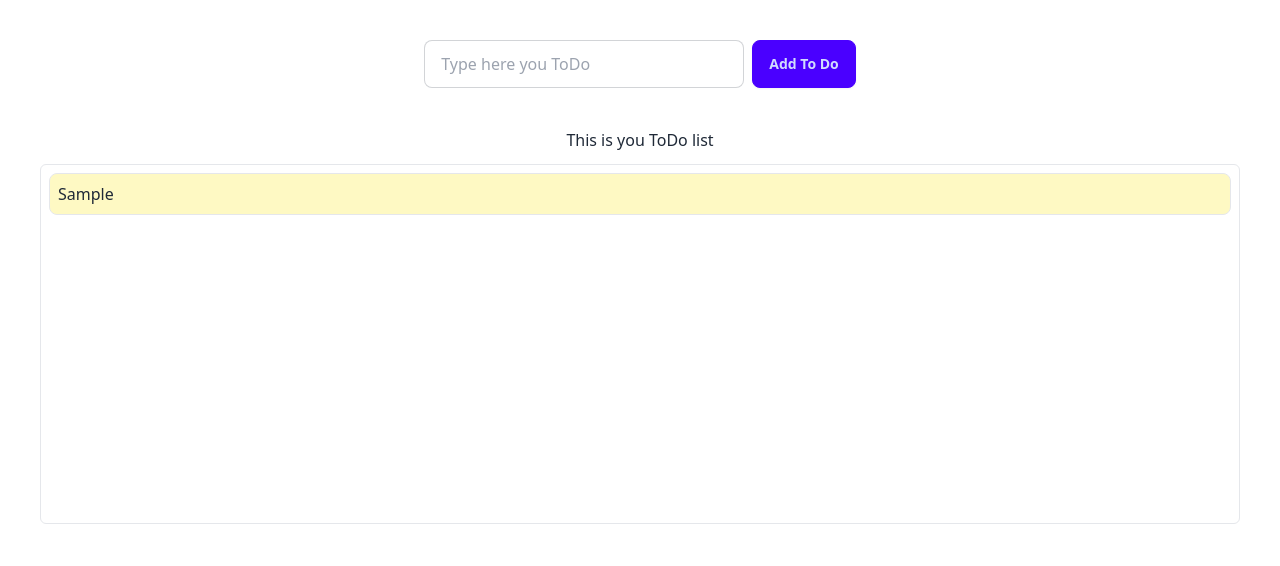
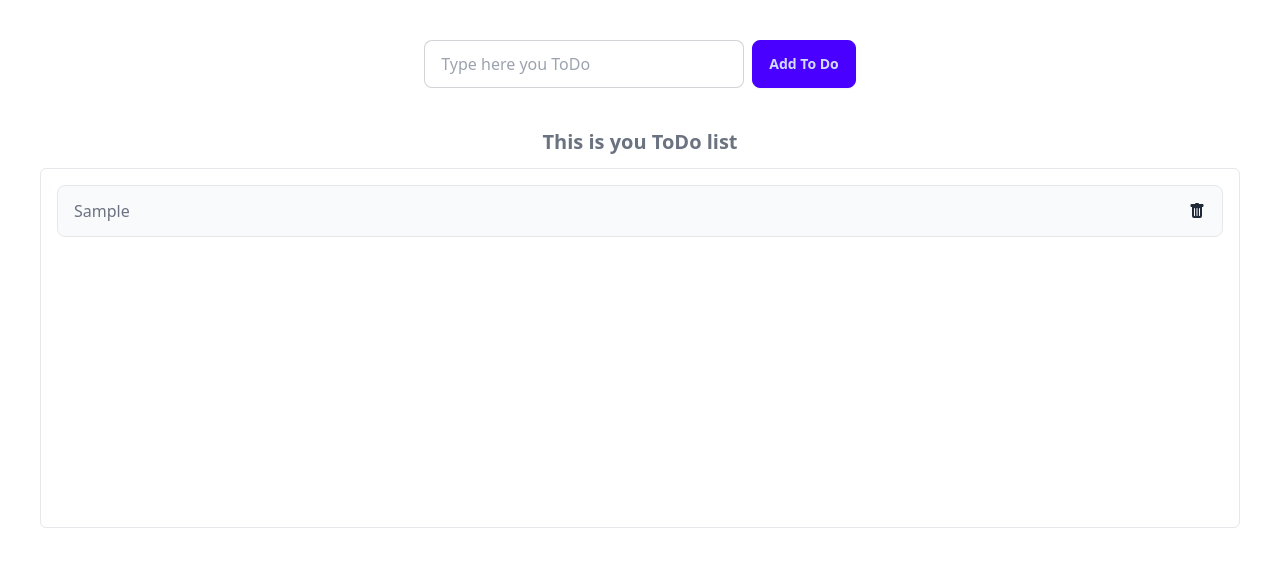
Before and after one commit to Bezobrazz/prvolt-todo, a React (Vite) app: page / in a window 1280 px wide. Both pictures are taken after typing "Sample" into the empty fields and a click on the button "Add To Do". Shown: the top 566 px of the page. Built offline with nearby package versions, Linux system fonts and the light colour scheme.

Commit message:
added delete button lo list

```diff
--- a/package.json
+++ b/package.json
@@ -14,6 +14,7 @@
     "nanoid": "^5.0.6",
     "react": "^18.2.0",
     "react-dom": "^18.2.0",
+    "react-icons": "^5.0.1",
     "react-redux": "^9.1.0"
   },
   "devDependencies": {
--- a/src/App.jsx
+++ b/src/App.jsx
@@ -6,7 +6,9 @@ function App() {
     <>
       <div className="h-screen p-10 flex items-center flex-col">
         <Input />
-        <h2 className="text-center mb-3">This is you ToDo list</h2>
+        <h1 className="text-center text-xl font-bold mb-3 text-gray-500">
+          This is you ToDo list
+        </h1>
         <List />
       </div>
     </>
--- a/src/components/Input.jsx
+++ b/src/components/Input.jsx
@@ -26,7 +26,7 @@ const Input = () => {
           value={text}
           type="text"
           placeholder="Type here you ToDo"
-          className=" input border input-bordered w-full max-w-xs mb-10"
+          className="input border input-bordered w-full max-w-xs mb-10"
           onChange={handleInput}
         />
         <button className="btn btn-primary">Add To Do</button>
--- a/src/components/List.jsx
+++ b/src/components/List.jsx
@@ -1,3 +1,4 @@
+import { BsTrashFill } from "react-icons/bs";
 import { selectTodos } from "../redux/selectors.jsx";
 import { useSelector } from "react-redux";
 import { nanoid } from "nanoid";
@@ -6,16 +7,26 @@ const List = () => {
   const todos = useSelector(selectTodos);
 
   return (
-    <ul className="w-full border rounded-md p-2 h-1/2 overflow-y-auto">
+    <ul className="w-full border rounded-md p-4 h-1/2 overflow-y-auto">
+      {todos.length === 0 && (
+        <li className="text-4xl text-center text-gray-300 flex justify-center items-center h-full">
+          <p>add something to see the list</p>
+        </li>
+      )}
       {todos
         .slice(0)
         .reverse()
         .map((todo) => (
           <li
             key={nanoid()}
-            className="border rounded-lg p-2 bg-yellow-100 mb-2"
+            className="border rounded-lg pl-4 pr-2 py-2 bg-slate-50 mb-2"
           >
-            <p>{todo}</p>
+            <div className="flex justify-between items-center">
+              <p className="text-gray-500">{todo}</p>
+              <div className="cursor-pointer p-2 border border-transparent transition hover:border-gray-300 hover:bg-red-300 rounded-md hover:text-red-500">
+                <BsTrashFill />{" "}
+              </div>
+            </div>
           </li>
         ))}
     </ul>
```
Also changed, not shown: 1 other file (tests, documents, lock files or other folders).
